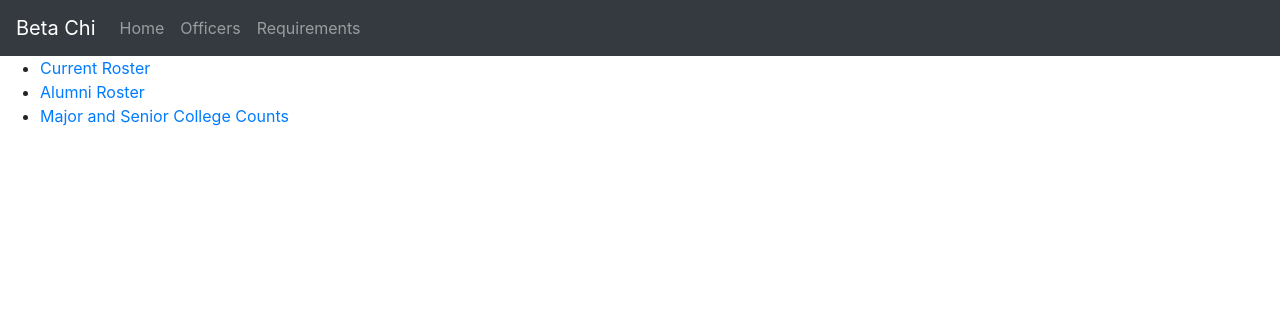
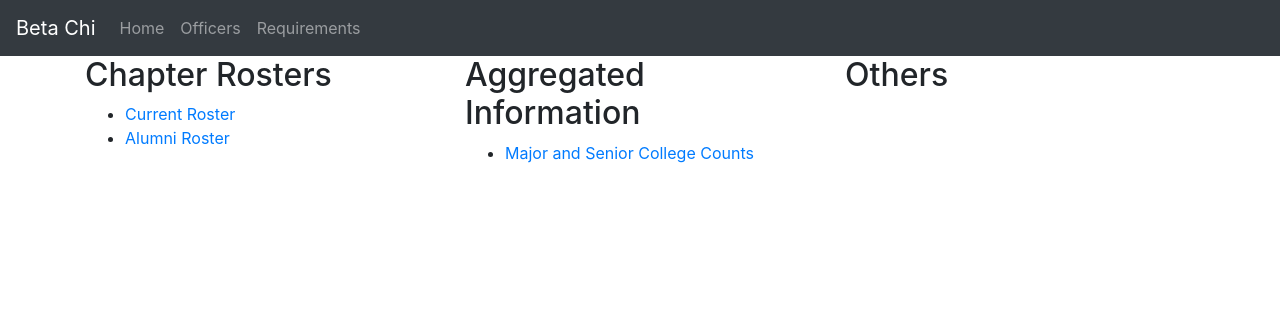
Before and after one commit to jprechac/akpsi_betachi, a Django app: page /officer/ in a window 1280 px wide. Shown: the top 316 px of the page. Run offline with Django 3.2, Linux system fonts and the light colour scheme; the visitor is signed in with stand-in values (Sample User, id 1); parts of the project's set-up code (start-up, migrations or seed data) failed here and were passed over; some libraries are stand-ins or nearby versions.

Commit message:
eddit officer home

```diff
--- a/akpsi_core/templates/akpsi_core/officers/officer_home.html
+++ b/akpsi_core/templates/akpsi_core/officers/officer_home.html
@@ -1,14 +1,33 @@
 {% extends 'akpsi_core/base.html' %}
 {% load static %}
+
+{% block head %}
+<link rel="stylesheet" type="text/css" href="{% static 'akpsi_core/css/officer_home.css' %}" />
+{% endblock head %}
 
 {% block title %}
 Officer Home
 {% endblock title %}
 
 {% block content %}
-<ul>
-    <li><a href="{% url 'current_roster' %}">Current Roster</a></li>
-    <li><a href="{% url 'alumni_roster' %}">Alumni Roster</a></li>
-    <li><a href="{% url 'majors' %}">Major and Senior College Counts</a></li>
-</ul>
+<div class="container">
+    <div class="row">
+        <div class="col-md">
+            <h2 class="o-header">Chapter Rosters</h2>
+            <ul>
+                <li><a href="{% url 'current_roster' %}">Current Roster</a></li>
+                <li><a href="{% url 'alumni_roster' %}">Alumni Roster</a></li>
+            </ul>
+        </div>
+        <div class="col-md">
+            <h2 class="o-header">Aggregated Information</h2>
+            <ul>
+                <li><a href="{% url 'majors' %}">Major and Senior College Counts</a></li>
+            </ul>
+        </div>
+        <div class="col-md">
+            <h2 class="o-header">Others</h2>
+        </div>
+    </div>
+</div>
 {% endblock content %}
```
Also changed, not shown: akpsi_core/models.py (+9 -1 lines), akpsi_core/static/akpsi_core/css/officer_home.css (added, +7 -0 lines), mysql_data_pull.py (+19 -2 lines), akpsi_core/migrations/0004_auto_20190930_1709.py (added).
